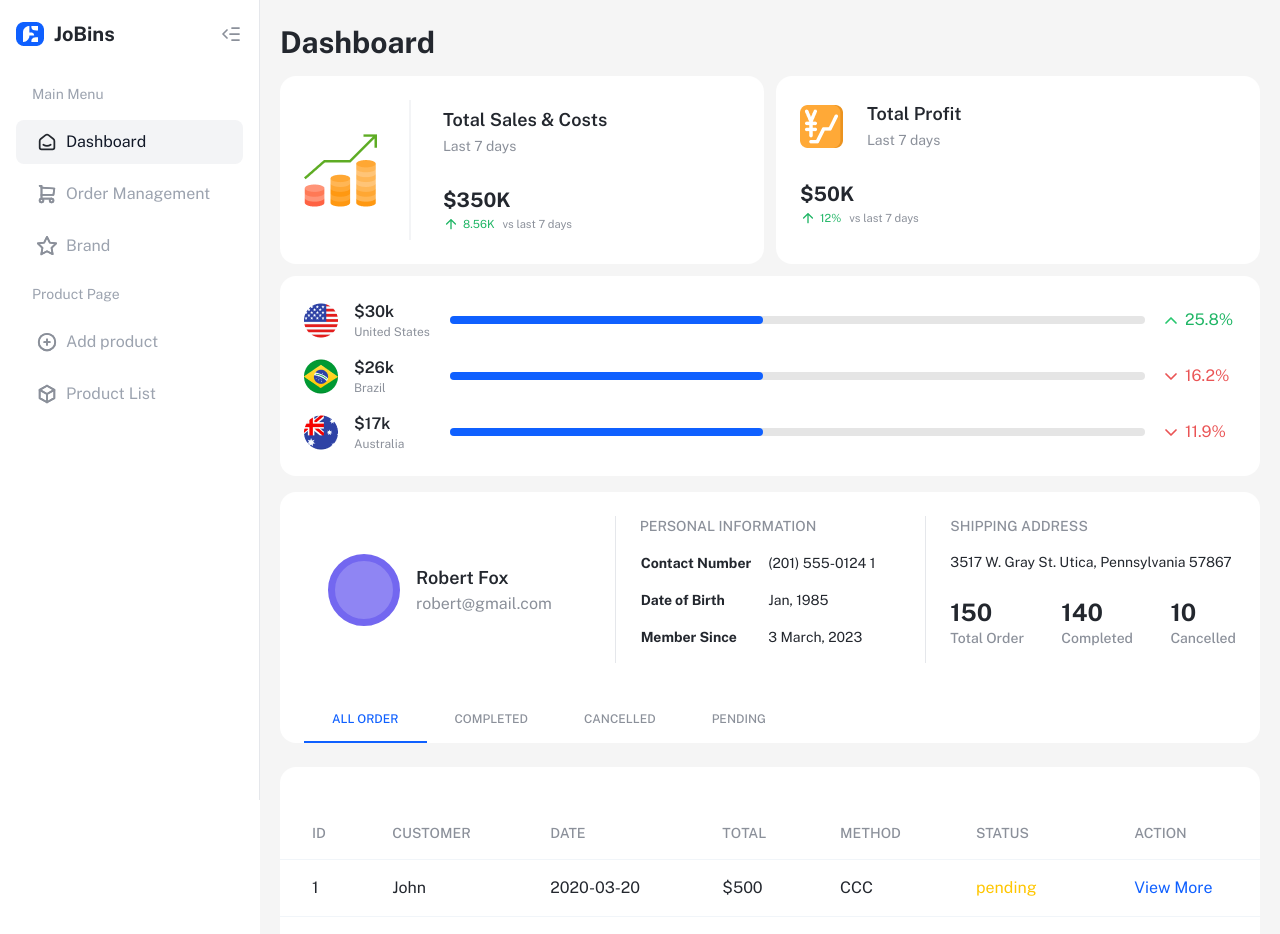
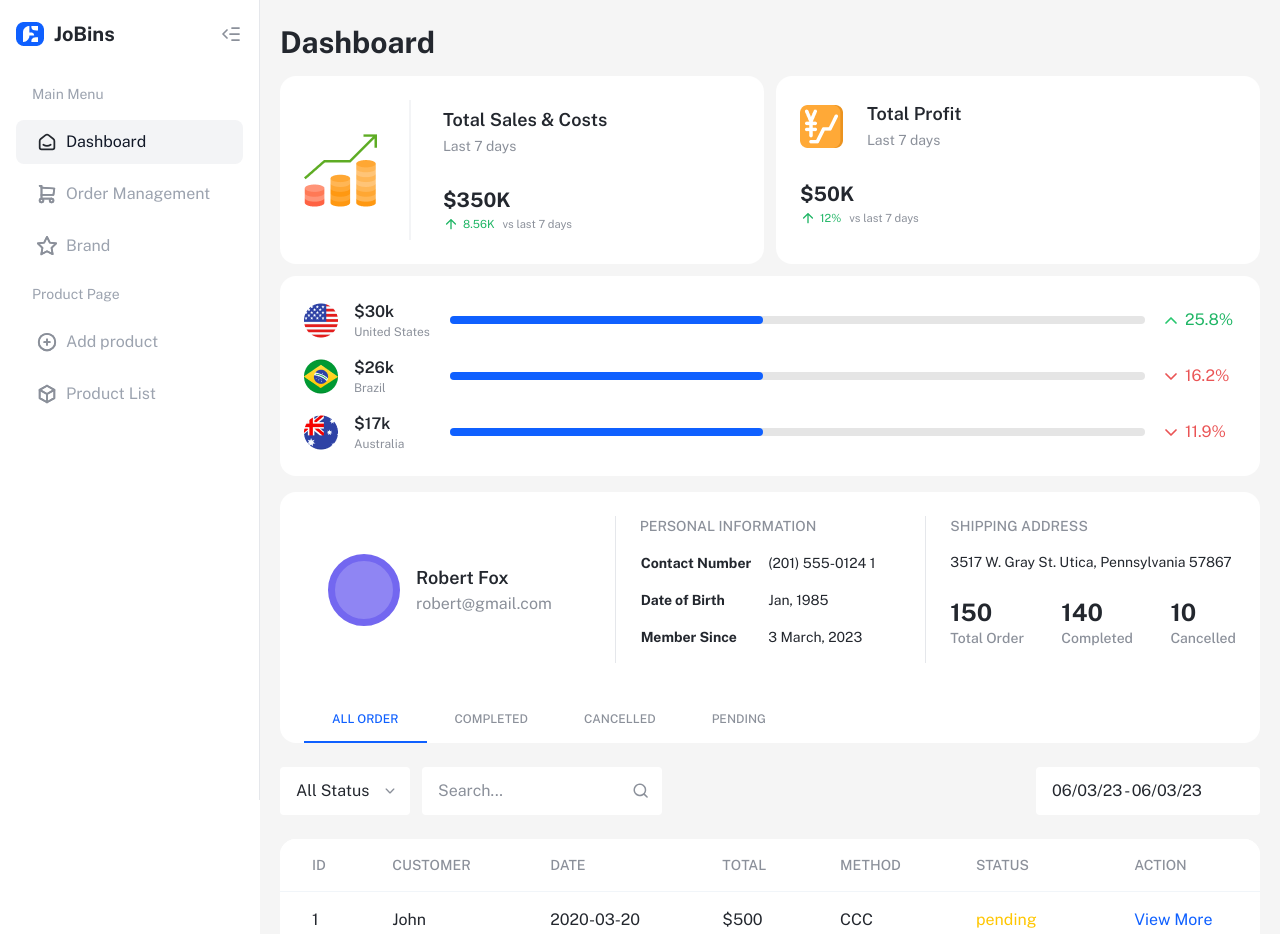
Before and after one commit to GwaraDon/jobins-frontend-challenge, a Next.js app: page /main-menu/dashboard in a window 1280 px wide. Shown: the top 934 px of the page. Built offline with nearby package versions, Linux system fonts and the light colour scheme.

Commit message:
Add filter components for dashboard table

```diff
--- /dev/null
+++ b/app/components/CustomDateRange.tsx
@@ -0,0 +1,59 @@
+"use client";
+import { useState } from "react";
+import React from "react";
+import "react-date-range/dist/styles.css"; // main style file
+import "react-date-range/dist/theme/default.css"; // theme css file
+import { DateRange } from "react-date-range";
+import { format } from "date-fns";
+export default function CustomDateRange() {
+  const [dateOpen, setDateOpen] = useState(false);
+  const [state, setState] = useState([
+    {
+      startDate: new Date(),
+      endDate: new Date(),
+      key: "selection",
+    },
+  ]);
+  const parseDate = (date: any) => {
+    if (typeof date === "string") {
+      if (date.length <= 10) {
+        date = date.replace(/\./g, "-");
+      }
+
+      return format(new Date(date), "MM/dd/yy");
+    }
+  };
+
+  const formatDate = (date: any) => {
+    const fromDate = parseDate(String(date[0].startDate));
+    const toDate = parseDate(String(date[0].endDate));
+    return `${fromDate} - ${toDate}`;
+  };
+
+  return (
+    <div>
+      <div className="form-group mb-0 relative">
+        <div className="relative">
+          <input
+            readOnly
+            type="text"
+            className=" block min-h-[auto] w-full rounded border-0 bg-white px-4 py-3  outline-none transition-all duration-200 ease-linear"
+            placeholder="Filter by date range"
+            onClick={() => setDateOpen((dateOpen: any) => !dateOpen)}
+            value={formatDate(state)}
+          />
+        </div>
+        {dateOpen && (
+          <div className="absolute top-100 end-0  p-3 rounded drop-shadow-md">
+            <DateRange
+              editableDateInputs={true}
+              onChange={(item: any) => setState([item.selection])}
+              moveRangeOnFirstSelection={false}
+              ranges={state}
+            />
+          </div>
+        )}
+      </div>
+    </div>
+  );
+}
--- /dev/null
+++ b/app/main-menu/dashboard/components/Searchbox.tsx
@@ -0,0 +1,31 @@
+import React from "react";
+
+export default function Searchbox() {
+  return (
+    <>
+      <div className="relative inline-flex items-center">
+        <input
+          type="text"
+          className="bg-white border-none ml-3 pl-4 pr-8 rounded  py-3 outline-none focus:outline-none placeholder:text-muted"
+          placeholder="Search..."
+        />
+        <button type="submit" className="absolute right-[.75rem]">
+          <svg
+            width="18"
+            height="18"
+            viewBox="0 0 18 18"
+            fill="none"
+            xmlns="http://www.w3.org/2000/svg"
+          >
+            <path
+              fillRule="evenodd"
+              clipRule="evenodd"
+              d="M7.87495 1.5C6.85839 1.50009 5.85659 1.74327 4.95314 2.20927C4.04968 2.67527 3.27077 3.35056 2.68137 4.17882C2.09198 5.00707 1.7092 5.96426 1.56498 6.97053C1.42075 7.97681 1.51926 9.00298 1.85228 9.96344C2.1853 10.9239 2.74318 11.7908 3.47937 12.4918C4.21557 13.1928 5.10872 13.7076 6.08433 13.9932C7.05994 14.2788 8.0897 14.327 9.08771 14.1337C10.0857 13.9404 11.023 13.5112 11.8214 12.882L14.5604 15.621C14.7019 15.7576 14.8913 15.8332 15.088 15.8315C15.2846 15.8298 15.4728 15.7509 15.6118 15.6119C15.7509 15.4728 15.8297 15.2847 15.8315 15.0881C15.8332 14.8914 15.7576 14.702 15.6209 14.5605L12.8819 11.8215C13.6229 10.8815 14.0843 9.7518 14.2133 8.56179C14.3422 7.37179 14.1335 6.16952 13.6111 5.09257C13.0887 4.01562 12.2736 3.10752 11.2592 2.47217C10.2447 1.83683 9.07192 1.49992 7.87495 1.5ZM2.99995 7.875C2.99995 6.58207 3.51356 5.34209 4.4278 4.42785C5.34204 3.51361 6.58202 3 7.87495 3C9.16788 3 10.4079 3.51361 11.3221 4.42785C12.2363 5.34209 12.7499 6.58207 12.7499 7.875C12.7499 9.16793 12.2363 10.4079 11.3221 11.3221C10.4079 12.2364 9.16788 12.75 7.87495 12.75C6.58202 12.75 5.34204 12.2364 4.4278 11.3221C3.51356 10.4079 2.99995 9.16793 2.99995 7.875Z"
+              fill="#8B909A"
+            />
+          </svg>
+        </button>
+      </div>
+    </>
+  );
+}
--- a/app/main-menu/dashboard/components/Table.tsx
+++ b/app/main-menu/dashboard/components/Table.tsx
@@ -4,7 +4,7 @@ import React from "react";
 
 export default function Table({ userlist }: { userlist: any }) {
   return (
-    <section className="table-section mt-6 rounded-2xl bg-white dark:bg-slate-800 max-w-full overflow-auto ">
+    <div className=" mt-6 rounded-2xl bg-white dark:bg-slate-800 max-w-full overflow-auto ">
       <table className="border-collapse table-auto w-full text-base">
         <thead className="bg-white">
           <tr className="uppercase p-6 ">
@@ -69,6 +69,6 @@ export default function Table({ userlist }: { userlist: any }) {
       </table>
 
       <Pagination></Pagination>
-    </section>
+    </div>
   );
 }
--- a/app/main-menu/dashboard/page.tsx
+++ b/app/main-menu/dashboard/page.tsx
@@ -9,10 +9,23 @@ import { data } from "../../../mock/data";
 import Link from "next/link";
 import Table from "./components/Table";
 import Tabs from "./components/Tabs";
+import Searchbox from "./components/Searchbox";
+import CustomDateRange from "@/app/components/CustomDateRange";
 
 export default async function Dashboard() {
   const userlist: any = data;
   const title = "dashboard";
+
+  // const dateRef: any = useRef();
+  // useEffect(() => {
+  //   document.addEventListener("click", hideOnClickOutside, true);
+  // }, []);
+  // const hideOnClickOutside = (e: Event) => {
+  //   if (dateRef.current && !dateRef.current.contains(e.target)) {
+  //     setDateOpen(false);
+  //   }
+  // };
+
   return (
     <div className="dashboard py-2 px-5 bg-neutral-100  grow  overflow-auto">
       <Header title={title}></Header>
@@ -207,10 +220,51 @@ export default async function Dashboard() {
           <Tabs activeState={""}></Tabs>
         </div>
       </section>
+      <section className="filters my-6">
+        <div className="flex">
+          <form action="" className="flex justify-between items-center w-full">
+            <div className="flex justify-start items-center">
+              <div className="relative inline-flex  items-center">
+                <svg
+                  className="w-4 h-4 absolute  right-[.75rem] pointer-events-none"
+                  width="20"
+                  height="21"
+                  viewBox="0 0 20 21"
+                  fill="none"
+                  xmlns="http://www.w3.org/2000/svg"
+                >
+                  <path
+                    d="M5 8L10 13L15 8"
+                    stroke="#8B909A"
+                    strokeWidth="1.75"
+                    strokeLinecap="round"
+                    strokeLinejoin="round"
+                  />
+                </svg>
 
-      <div className="rounded-2xl pt-4 bg-white mt-6">
+                <select
+                  className="bg-white pl-4 pr-8 py-3  outline-none rounded focus:outline-none appearance-none"
+                  name="select-box"
+                >
+                  <option value="1">All Status</option>
+                  {["Completed", "Pending", "Cancelled"].map((opt, index) => (
+                    <option value={opt} key={index}>
+                      {opt}
+                    </option>
+                  ))}
+                </select>
+              </div>
+              <Searchbox />
+            </div>
+            <div>
+              <CustomDateRange />
+            </div>
+          </form>
+        </div>
+      </section>
+      <section className="table-section rounded-2xl bg-white mt-6">
         <Table userlist={userlist} />
-      </div>
+      </section>
     </div>
   );
 }
```
Also changed, not shown: package.json (+6 -1 lines), 1 other file (tests, documents, lock files or other folders).
